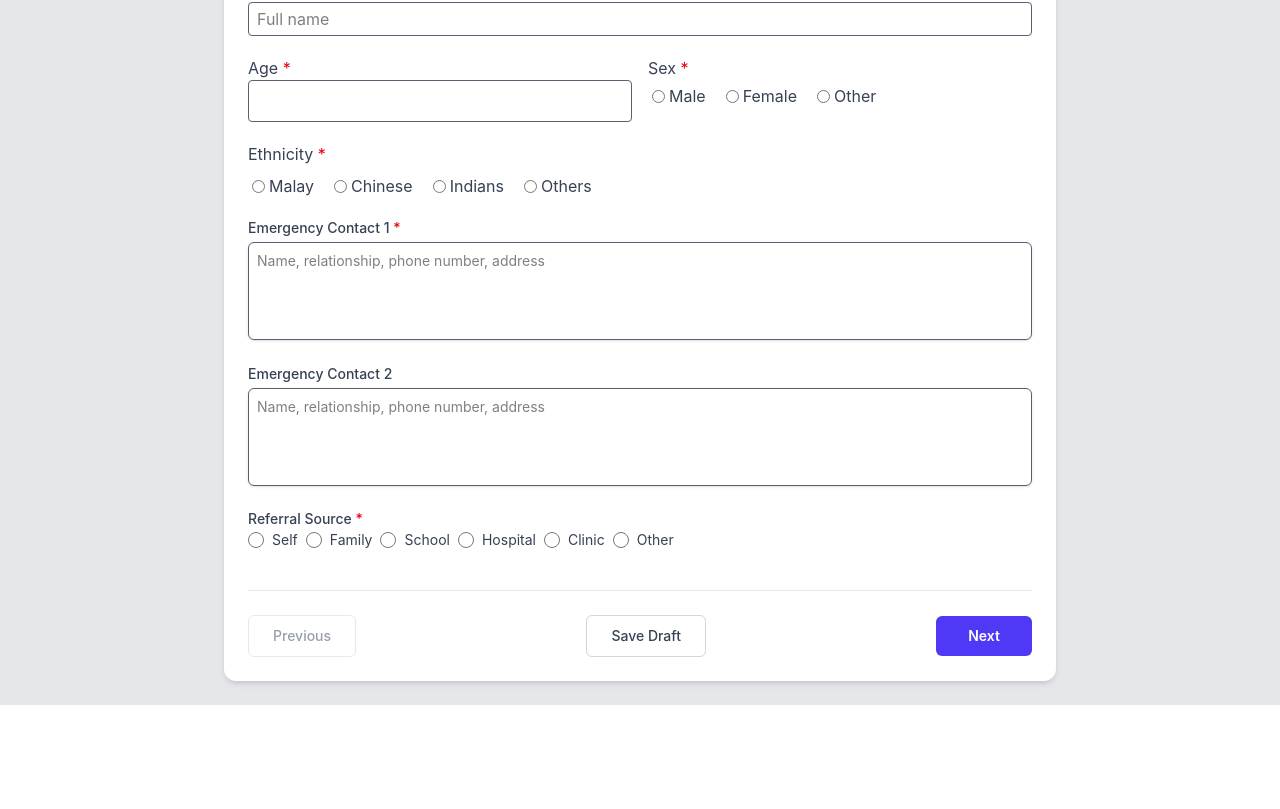
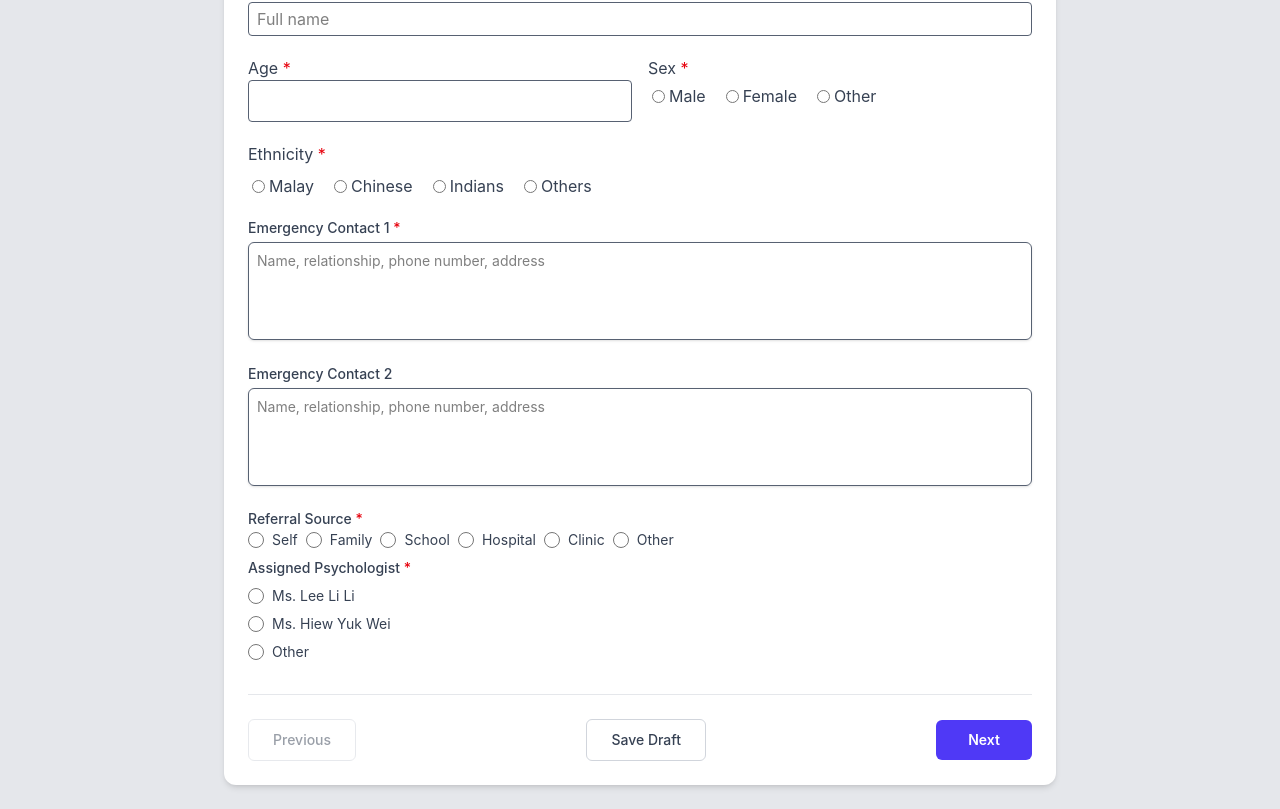
Before and after one commit to smileywrld/react-form, a React (Vite) app: page / in a window 1280 px wide. Shown: the part 621-1430 px from the top of the page. Before the commit the page ends 1326 px from the top, so only its background shows below. Built offline with nearby package versions, Linux system fonts and the light colour scheme.

Commit message:
update BasicInformation.jsx

```diff
--- a/src/components/BasicInformation.jsx
+++ b/src/components/BasicInformation.jsx
@@ -7,6 +7,7 @@ import ClientDetailsSection from "./BasicInformation/ClientDetailsSection";
 import DemographicsSection from "./BasicInformation/DemographicsSection";
 import EmergencySection from "./BasicInformation/EmergencySection";
 import ReferralSection from "./BasicInformation/ReferralSection";
+import AssignedPsychologistSection from "./BasicInformation/AssignedPsychologistSection";
 
 const defaultFormData = {
 	caseID: "",
@@ -66,6 +67,7 @@ const BasicInformation = forwardRef(({ formData, onFormDataChange }, ref) => {
 				<DemographicsSection formik={formik} />
 				<EmergencySection formik={formik} />
 				<ReferralSection formik={formik} />
+				<AssignedPsychologistSection formik={formik} />
 			</form>
 		</div>
 	);
```
